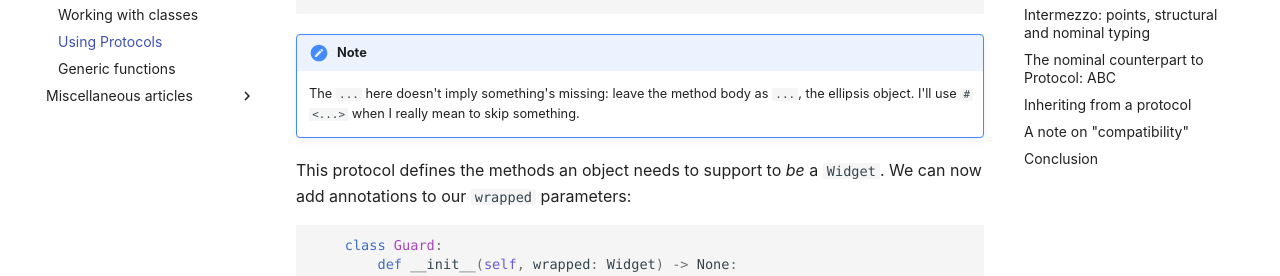
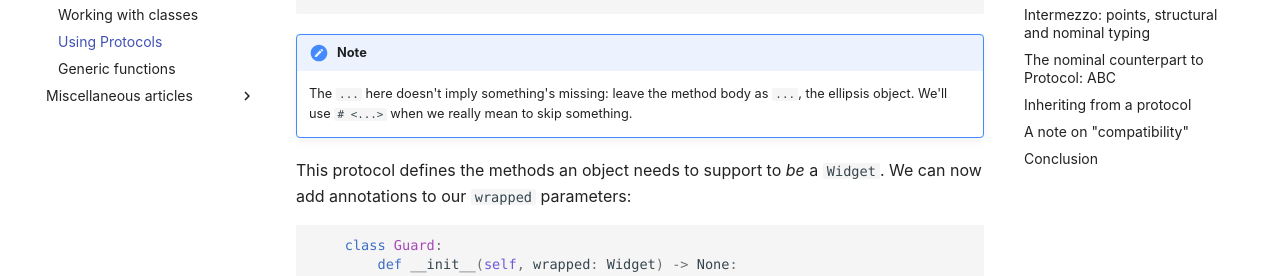
Before and after one commit to decorator-factory/typing-tips, an MkDocs documentation site: the page built from docs/tutorial/2-using-protocols/index.md, in a window 1280 px wide and 900 px high, scrolled down 1846 px. Shown: the part 174-450 px from the top of the window. Built offline with MkDocs 1.6.1 and Material for MkDocs 9.7.7, drawn with Linux system fonts in a browser that asks for light colours; plug-ins that fetch from the network failed and are left out; comment, search, counter and statistics services are not loaded.

Commit message:
Replace I with We

```diff
--- a/docs/tutorial/2-using-protocols/index.md
+++ b/docs/tutorial/2-using-protocols/index.md
@@ -94,7 +94,8 @@ class Widget(Protocol):
 
 !!! note
 
-    The `...` here doesn't imply something's missing: leave the method body as `...`, the ellipsis object. I'll use `# <...>` when I really mean to skip something.
+    The `...` here doesn't imply something's missing: leave the method body as `...`, the ellipsis object.
+    We'll use `# <...>` when we really mean to skip something.
 
 This protocol defines the methods an object needs to support to _be_ a `Widget`. We can now add annotations to our `wrapped` parameters:
 
```
Also changed, not shown: README.md (+1 -1 lines), docs/index.md (+1 -1 lines), docs/one-offs/object-vs-any/index.md (+1 -1 lines), docs/tutorial/0-start-here/index.md (+15 -10 lines).
